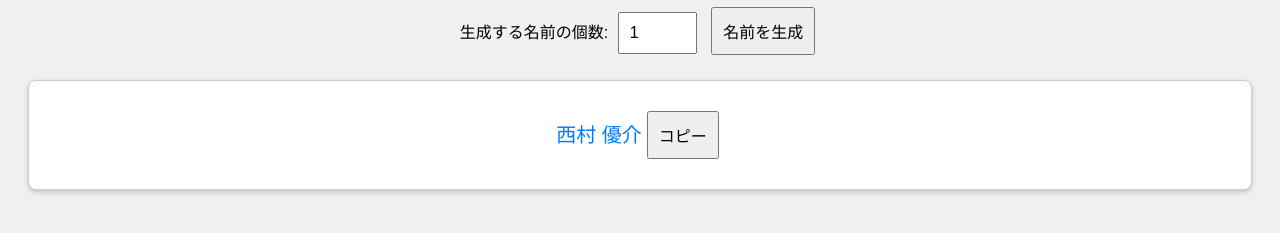
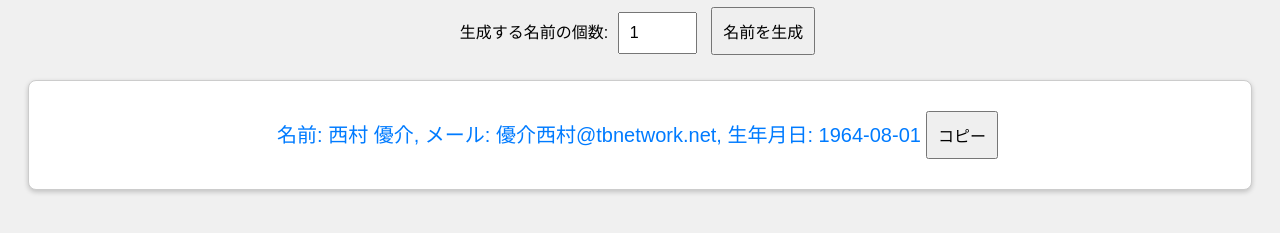
Before and after one commit to Nana-clouding/Name, a plain HTML site: page index.html in a window 1280 px wide. Both pictures are taken after a click on the button "名前を生成". Shown: the part 115-348 px from the top of the page. Drawn offline with Linux system fonts and the light colour scheme.

Commit message:
Update index.html

```diff
--- a/index.html
+++ b/index.html
@@ -58,6 +58,13 @@
             "杉本", "鈴村", "谷口", "片桐", "大野", "渡部", "小野", "丸山", "井口", "石井"
         ];
 
+        function getRandomDate() {
+            const year = Math.floor(Math.random() * 51) + 1950; // 1950-2000
+            const month = Math.floor(Math.random() * 12) + 1; // 1-12
+            const day = Math.floor(Math.random() * 25) + 1; // 1-25
+            return `${year}-${String(month).padStart(2, '0')}-${String(day).padStart(2, '0')}`;
+        }
+
         function generateNames() {
             const count = document.getElementById("count").value;
             const nameContainer = document.getElementById("name-container");
@@ -66,9 +73,12 @@
             for (let i = 0; i < count; i++) {
                 const randomFirstName = firstNames[Math.floor(Math.random() * firstNames.length)];
                 const randomLastName = lastNames[Math.floor(Math.random() * lastNames.length)];
+                const email = `${randomFirstName.toLowerCase()}${randomLastName.toLowerCase()}@tbnetwork.net`;
+                const birthDate = getRandomDate();
+
                 const nameElement = document.createElement("div");
                 nameElement.className = "generated-name";
-                nameElement.textContent = randomLastName + " " + randomFirstName;
+                nameElement.textContent = `名前: ${randomLastName} ${randomFirstName}, メール: ${email}, 生年月日: ${birthDate}`;
 
                 // コピーボタンを作成
                 const copyButton = document.createElement("button");
```
